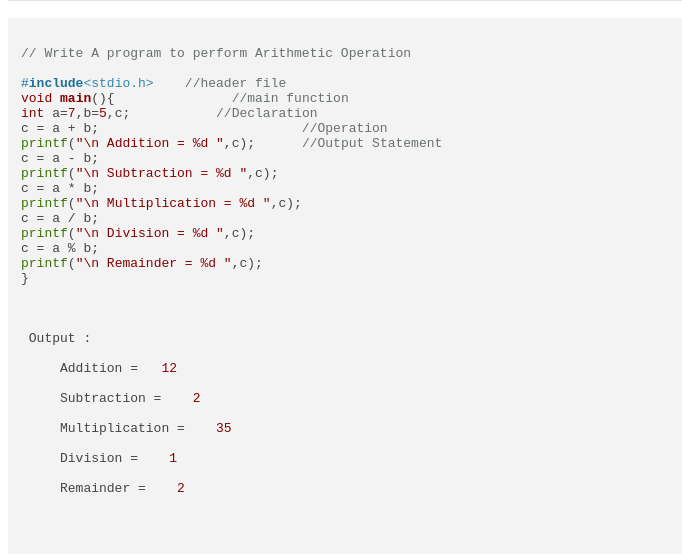
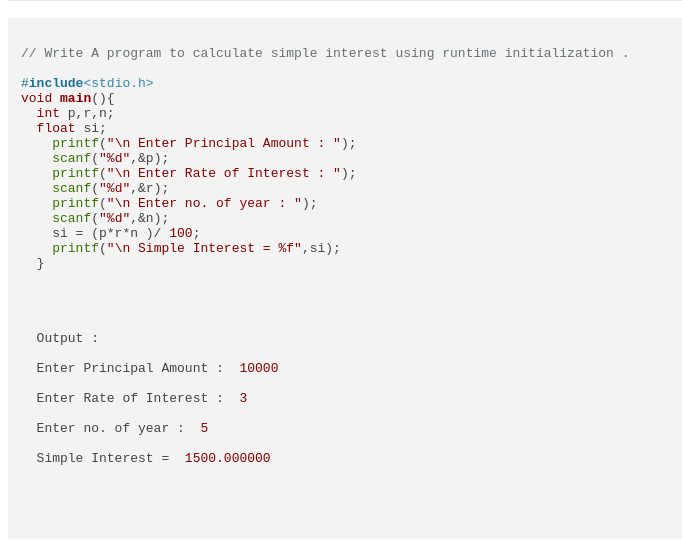
Before and after one commit to anuragdandge/Website, a plain HTML site: page index.html in a window 1280 px wide. Shown: the part 3880-4437 px from the top of the page, without its empty margins (0-682 px from the left). Drawn offline with nearby package versions, Linux system fonts and the light colour scheme; grey boxes are pictures that could not be loaded.

Commit message:
Program 3 added

```diff
--- a/index.html
+++ b/index.html
@@ -197,36 +197,35 @@ void main(){               //main function
 
 
         <pre><code class="C">
-// Write A program to perform Arithmetic Operation
+// Write A program to calculate simple interest using runtime initialization .
 
-#include&lt;stdio.h&gt;    //header file
-void main(){               //main function
-int a=7,b=5,c;           //Declaration
-c = a + b;                          //Operation
-printf("\n Addition = %d ",c);      //Output Statement
-c = a - b;
-printf("\n Subtraction = %d ",c);
-c = a * b;
-printf("\n Multiplication = %d ",c);
-c = a / b;
-printf("\n Division = %d ",c);
-c = a % b;
-printf("\n Remainder = %d ",c);
-}
+#include&lt;stdio.h&gt;
+void main(){
+  int p,r,n;
+  float si;
+    printf("\n Enter Principal Amount : ");
+    scanf("%d",&p);
+    printf("\n Enter Rate of Interest : ");
+    scanf("%d",&r);
+    printf("\n Enter no. of year : ");
+    scanf("%d",&n);
+    si = (p*r*n )/ 100;
+    printf("\n Simple Interest = %f",si);
+  }
 
 
 <div class="output">
- Output :
 
-     Addition =  <span style="background-color: azure;"> 12 </span>
+  Output :
 
-     Subtraction =   <span style="background-color: azure;"> 2 </span>
+  Enter Principal Amount : <span style="background-color: azure;"> 10000 </span>
 
-     Multiplication =   <span style="background-color: azure;"> 35 </span>
+  Enter Rate of Interest : <span style="background-color: azure;"> 3 </span>
 
-     Division =   <span style="background-color: azure;"> 1 </span>
+  Enter no. of year : <span style="background-color: azure;"> 5 </span>
 
-     Remainder =   <span style="background-color: azure;"> 2 </span>
+  Simple Interest = <span style="background-color: azure;"> 1500.000000 </span>
+
 
 
 </div>
```
